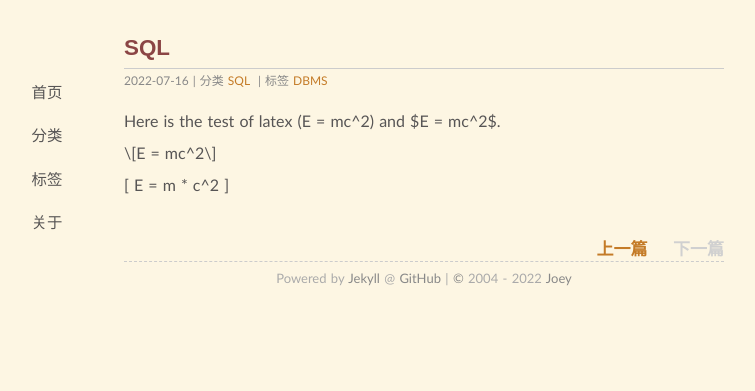
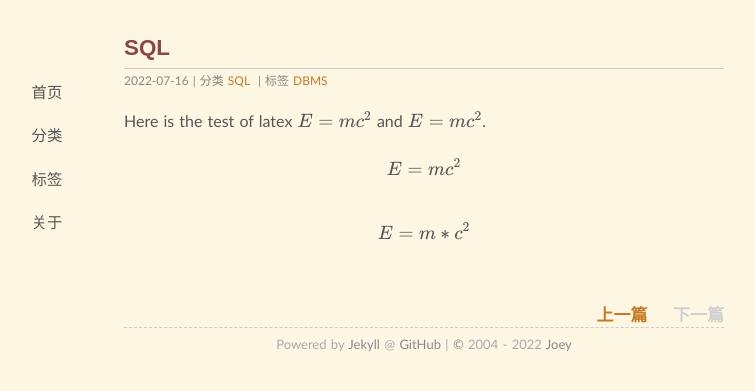
Before and after one commit to SaltyFish123/SaltyFish123.github.io, a Jekyll site: the page built from _posts/2022-07-16-Relational_Model.md, in a window 1280 px wide. Shown: the top 391 px of the page, without its empty margins (216-971 px from the left). Built offline with Jekyll 4.4.1, drawn with Linux system fonts in a browser that asks for light colours; nearby versions of some CDN libraries; comment, search, counter and statistics services are not loaded; part of the change alters nothing that is shown.

Commit message:
Latex rendering available with katex

```diff
--- a/_config.yml
+++ b/_config.yml
@@ -17,5 +17,7 @@ plugins:
 
 safe: true
 paginate: 20
+markdown: kramdown
 kramdown:
   toc_level: 1..5
+  math_engine: katex
--- a/_layouts/default.html
+++ b/_layouts/default.html
@@ -9,6 +9,19 @@
     <link rel="stylesheet" href="/media/css/style.css" />
     <link rel="stylesheet" href="/media/css/highlight.css" />
     <script type="text/javascript" src="/media/js/jquery-1.7.1.min.js"></script>
+    <link rel="stylesheet" href="https://cdn.jsdelivr.net/npm/katex@0.10.2/dist/katex.min.css" integrity="sha384-yFRtMMDnQtDRO8rLpMIKrtPCD5jdktao2TV19YiZYWMDkUR5GQZR/NOVTdquEx1j" crossorigin="anonymous">
+    <script defer src="https://cdn.jsdelivr.net/npm/katex@0.10.2/dist/katex.min.js" integrity="sha384-9Nhn55MVVN0/4OFx7EE5kpFBPsEMZxKTCnA+4fqDmg12eCTqGi6+BB2LjY8brQxJ" crossorigin="anonymous"></script>
+    <script defer src="https://cdn.jsdelivr.net/npm/katex@0.10.2/dist/contrib/auto-render.min.js" integrity="sha384-kWPLUVMOks5AQFrykwIup5lo0m3iMkkHrD0uJ4H5cjeGihAutqP0yW0J6dpFiVkI" crossorigin="anonymous" onload="renderMathInElement(document.body);"></script>
+    <script>
+        document.addEventListener("DOMContentLoaded", function() {
+            renderMathInElement(document.body, {
+                delimiters: [
+                    {left: "$$", right: "$$", display: true},
+                    {left: "$", right: "$", display: false}
+                ]
+            });
+        });
+    </script>
   </head>
   <body>
     <div id="container">
--- a/_posts/2022-07-16-Relational_Model.md
+++ b/_posts/2022-07-16-Relational_Model.md
@@ -9,12 +9,12 @@ tags: DBMS
 * TOC
 {:toc}
 
-Here is the test of latex \(E = mc^2\) and $E = mc^2$.
+Here is the test of latex \\(E = mc^2 \\) and $E = mc^2$.
 
 $$
 E = mc^2
 $$
 
-\[
+\\[
 E = m * c^2
-\]
+\\]
```
